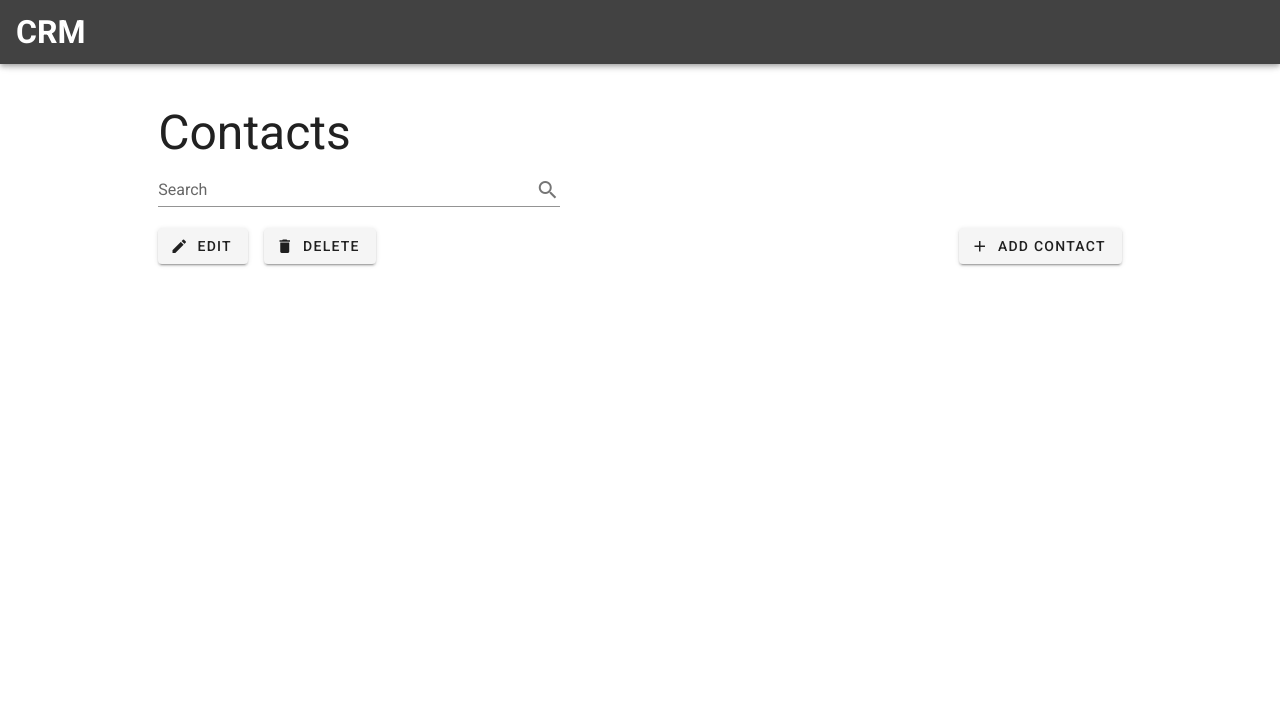
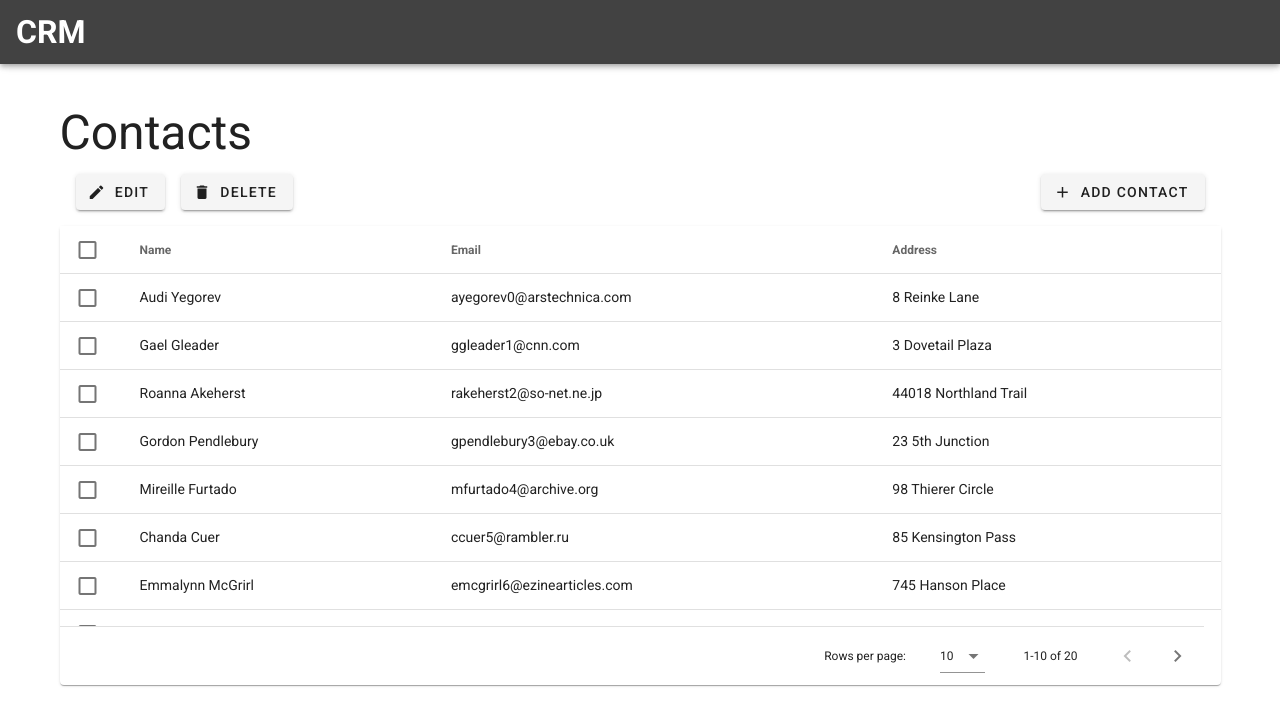
Before and after one commit to awstin17/CRM, a Vue app: page /#/ in a window 1280 px wide. Shown: the top 726 px of the page. Built offline with nearby package versions, Linux system fonts and the light colour scheme; a small style sheet from the web is missing.

Commit message:
finished: contact-table

```diff
--- a/src/components/contact-manager/contact-actions/index.vue
+++ /dev/null
@@ -1,46 +0,0 @@
-<template>
-  <div class="contact-actions">
-    <v-row no-gutters class="text-center">
-      <v-col cols="5">
-        <v-text-field
-          label="Search"
-          append-icon="mdi-magnify"
-        ></v-text-field>
-      </v-col>
-      <v-col cols="12">
-        <div class="contact-actions__button-container">
-          <div class="contact-actions__button-container-left">
-            <v-btn class="contact-actions__button">
-              <v-icon left dark>
-                mdi-pencil
-              </v-icon>
-              Edit
-            </v-btn>
-            <v-btn class="contact-actions__button">
-              <v-icon left dark>
-                mdi-delete
-              </v-icon>
-              Delete
-            </v-btn>
-          </div>
-          <div class="contact-actions__button-container-right">
-            <v-btn class="contact-actions__button">
-              <v-icon left dark>
-                mdi-plus
-              </v-icon>
-              Add Contact
-            </v-btn>
-          </div>
-        </div>
-      </v-col>
-    </v-row>
-  </div>
-</template>
-
-<script>
-export default {
-  name: 'Contact Actions',
-}
-</script>
-
-<style src="./index.sass" lang="sass"></style>
--- a/src/components/contact-manager/contact-actions/index.sass
+++ b/src/components/contact-manager/contact-table-actions/index.sass
@@ -1,4 +1,5 @@
-.contact-actions
+.contact-table-actions
+  margin: 1rem
 
   &__button-container
     display: flex
--- /dev/null
+++ b/src/components/contact-manager/contact-table-actions/index.vue
@@ -0,0 +1,36 @@
+<template>
+  <div class="contact-table-actions">
+    <div class="contact-table-actions__button-container">
+      <div class="contact-table-actions__button-container-left">
+        <v-btn class="contact-table-actions__button">
+          <v-icon left dark>
+            mdi-pencil
+          </v-icon>
+          Edit
+        </v-btn>
+        <v-btn class="contact-table-actions__button">
+          <v-icon left dark>
+            mdi-delete
+          </v-icon>
+          Delete
+        </v-btn>
+      </div>
+      <div class="contact-table-actions__button-container-right">
+        <v-btn class="contact-table-actions__button">
+          <v-icon left dark>
+            mdi-plus
+          </v-icon>
+          Add Contact
+        </v-btn>
+      </div>
+    </div>
+  </div>
+</template>
+
+<script>
+export default {
+  name: 'Contact Actions',
+}
+</script>
+
+<style src="./index.sass" lang="sass"></style>
--- /dev/null
+++ b/src/components/contact-manager/contact-table/index.vue
@@ -0,0 +1,118 @@
+<template>
+  <v-data-table
+    v-model="selected"
+    :headers="headers"
+    :items="desserts"
+    :single-select="singleSelect"
+    item-key="name"
+    show-select
+    class="elevation-1"
+    height=400
+    fixed-header
+  >
+  </v-data-table>
+</template>
+
+<script>
+export default {
+  data() {
+    return {
+      singleSelect: false,
+      selected: [],
+      headers: [
+        {
+          text: 'Name',
+          align: 'start',
+          sortable: true,
+          value: 'name',
+        },
+        { text: 'Email', value: 'email' },
+        { text: 'Address', value: 'address' },
+      ],
+      desserts: [{
+        name: 'Audi Yegorev',
+        email: 'ayegorev0@arstechnica.com',
+        address: '8 Reinke Lane',
+      }, {
+        name: 'Gael Gleader',
+        email: 'ggleader1@cnn.com',
+        address: '3 Dovetail Plaza',
+      }, {
+        name: 'Roanna Akeherst',
+        email: 'rakeherst2@so-net.ne.jp',
+        address: '44018 Northland Trail',
+      }, {
+        name: 'Gordon Pendlebury',
+        email: 'gpendlebury3@ebay.co.uk',
+        address: '23 5th Junction',
+      }, {
+        name: 'Mireille Furtado',
+        email: 'mfurtado4@archive.org',
+        address: '98 Thierer Circle',
+      }, {
+        name: 'Chanda Cuer',
+        email: 'ccuer5@rambler.ru',
+        address: '85 Kensington Pass',
+      }, {
+        name: 'Emmalynn McGrirl',
+        email: 'emcgrirl6@ezinearticles.com',
+        address: '745 Hanson Place',
+      }, {
+        name: 'Janie Rodman',
+        email: 'jrodman7@csmonitor.com',
+        address: '2983 Amoth Pass',
+      }, {
+        name: 'Towny Pol',
+        email: 'tpol8@privacy.gov.au',
+        address: '4 East Road',
+      }, {
+        name: 'Annelise Bellanger',
+        email: 'abellanger9@typepad.com',
+        address: '84 Shopko Place',
+      }, {
+        name: 'Roarke Hurdedge',
+        email: 'rhurdedgea@nifty.com',
+        address: '35870 Pleasure Lane',
+      }, {
+        name: 'Felipa Athey',
+        email: 'fatheyb@wsj.com',
+        address: '519 2nd Plaza',
+      }, {
+        name: 'Shelia Ege',
+        email: 'segec@cbsnews.com',
+        address: '6 2nd Place',
+      }, {
+        name: 'Ellen Learmont',
+        email: 'elearmontd@jimdo.com',
+        address: '43 Eagan Road',
+      }, {
+        name: 'Inessa Escala',
+        email: 'iescalae@gravatar.com',
+        address: '54422 Morning Road',
+      }, {
+        name: 'Cristian Milkins',
+        email: 'cmilkinsf@list-manage.com',
+        address: '06900 Del Sol Park',
+      }, {
+        name: 'Cross Quartley',
+        email: 'cquartleyg@blinklist.com',
+        address: '5 Lawn Point',
+      }, {
+        name: 'Rayner Elks',
+        email: 'relksh@google.com',
+        address: '386 Truax Place',
+      }, {
+        name: 'Nataniel Heasly',
+        email: 'nheaslyi@imdb.com',
+        address: '01331 Glendale Junction',
+      }, {
+        name: 'Iolande Fossord',
+        email: 'ifossordj@wordpress.com',
+        address: '0257 Lakewood Gardens Trail',
+      }],
+    }
+  },
+}
+</script>
+
+<style src="./index.sass" lang="sass"></style>
--- a/src/components/home-main.vue
+++ b/src/components/home-main.vue
@@ -1,7 +1,7 @@
 <template>
   <v-container class="home-main__container">
     <v-row class="text-center">
-      <v-col cols="10" offset="1">
+      <v-col cols="12">
         <h2 class="display-2 home-main__title">Contacts</h2>
         <!-- <v-img
           :src="require('../assets/logo.svg')"
@@ -10,6 +10,7 @@
           height="200"
         /> -->
         <ContactActions></ContactActions>
+        <ContactTable></ContactTable>
       </v-col>
 
       <!-- <v-col class="mb-4">
@@ -94,12 +95,14 @@
 </template>
 
 <script>
-import ContactActions from '@/components/contact-manager/contact-actions/index.vue'
+import ContactActions from '@/components/contact-manager/contact-table-actions/index.vue'
+import ContactTable from '@/components/contact-manager/contact-table/index.vue'
 
 export default {
   name: 'Home Main',
   components: {
     ContactActions,
+    ContactTable,
   },
 }
 </script>
```
Also changed, not shown: src/components/contact-manager/contact-table/index.sass (added).
